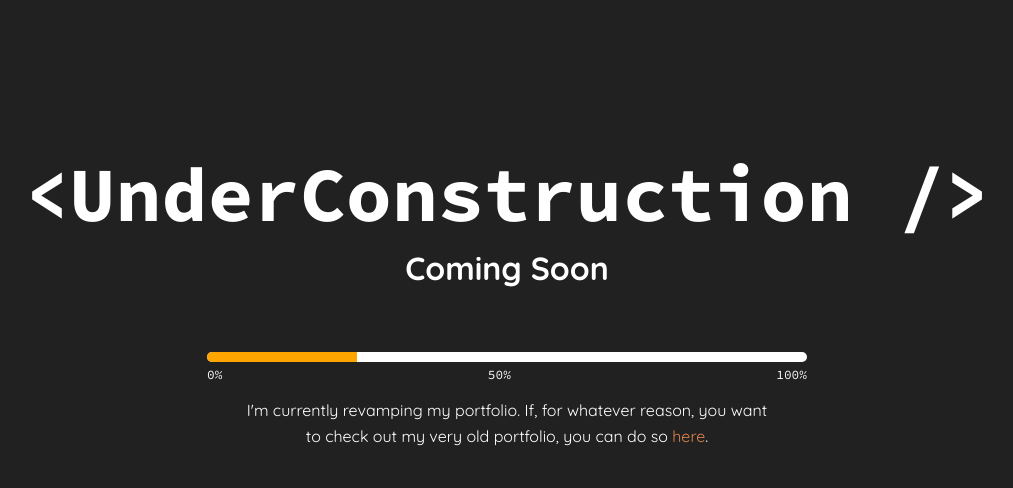
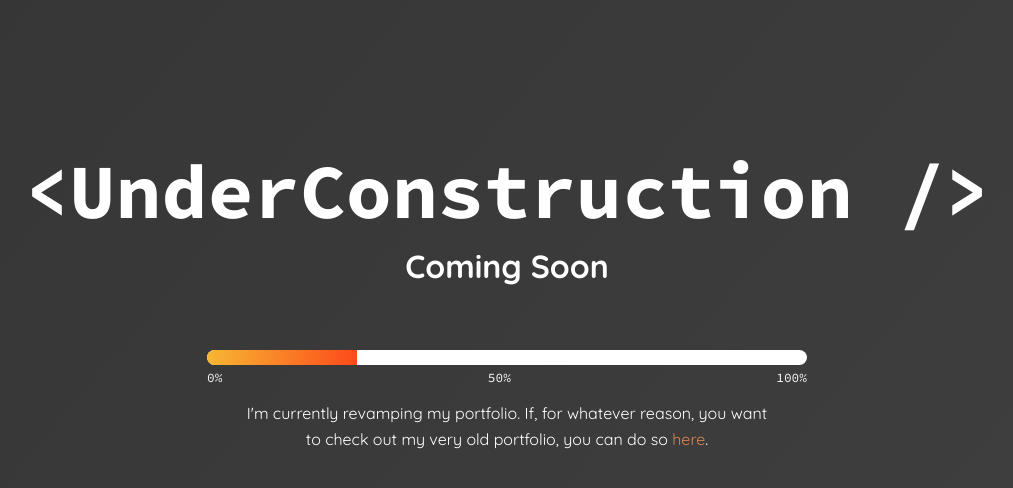
Before and after one commit to LarocheJ/2025-portfolio, a React (Vite) app: page / in a window 1280 px wide. Shown: the top 488 px of the page, without its empty margins (133-1146 px from the left). Built offline with nearby package versions, Linux system fonts and the light colour scheme.

Commit message:
Update loading bar styles and add background gradient animation

```diff
--- a/src/App.css
+++ b/src/App.css
@@ -11,8 +11,7 @@
 
 .loading-bar {
   display: block;
-
-  height: 10px;
+  height: 15px;
   background-color: #fff;
   border-radius: 1rem;
   overflow: hidden;
@@ -23,7 +22,9 @@
   width: 25%;
   position: absolute;
   inset: 0;
-  background-color: orange;
+  background: linear-gradient(to left, #fc4a1a, #f7b733);
+  /* background-size: 400% 100%; */
+  animation: loading 2.5s ease-in-out;
 }
 
 .loading-bar__values {
@@ -42,3 +43,12 @@
 .text-blurb {
   padding-inline: 2rem;
 }
+
+@keyframes loading {
+  0% {
+    transform: translateX(-100%);
+  }
+  100% {
+    transform: translateX(0);
+  }
+}
--- a/src/index.css
+++ b/src/index.css
@@ -3,7 +3,9 @@
 body {
   display: grid;
   place-content: center;
-  background-color: rgb(33, 33, 33);
+  background: linear-gradient(130deg,rgba(38, 38, 38, 1) 0%, rgb(49, 49, 49) 50%, rgb(71, 71, 71) 100%);
+  background-size: 400% 400%;
+  animation: gradient 12s ease infinite;
   color: #fff;
   height: 100vh;
   font-family: "Quicksand", sans-serif;
@@ -31,3 +33,15 @@ a {
   color: rgb(221, 133, 78);
   text-decoration: none;
 }
+
+@keyframes gradient {
+  0% {
+    background-position: 0% 50%;
+  }
+  50% {
+    background-position: 100% 50%;
+  }
+  100% {
+    background-position: 0% 50%;
+  }
+}
```
